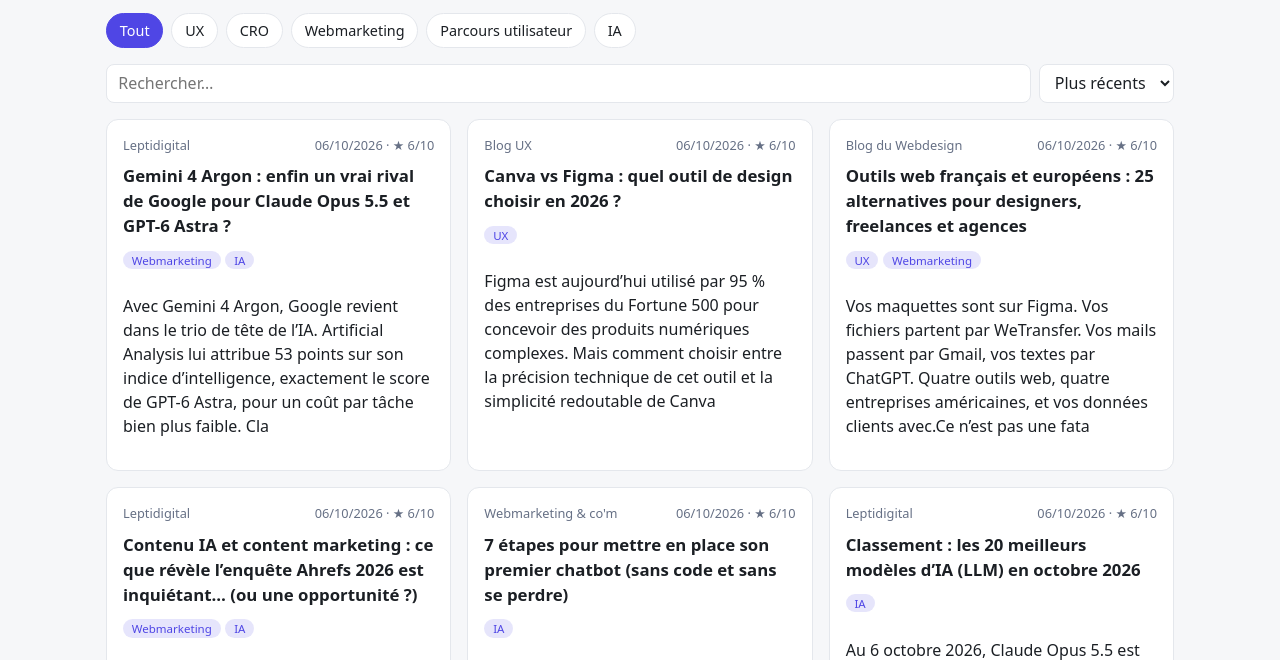
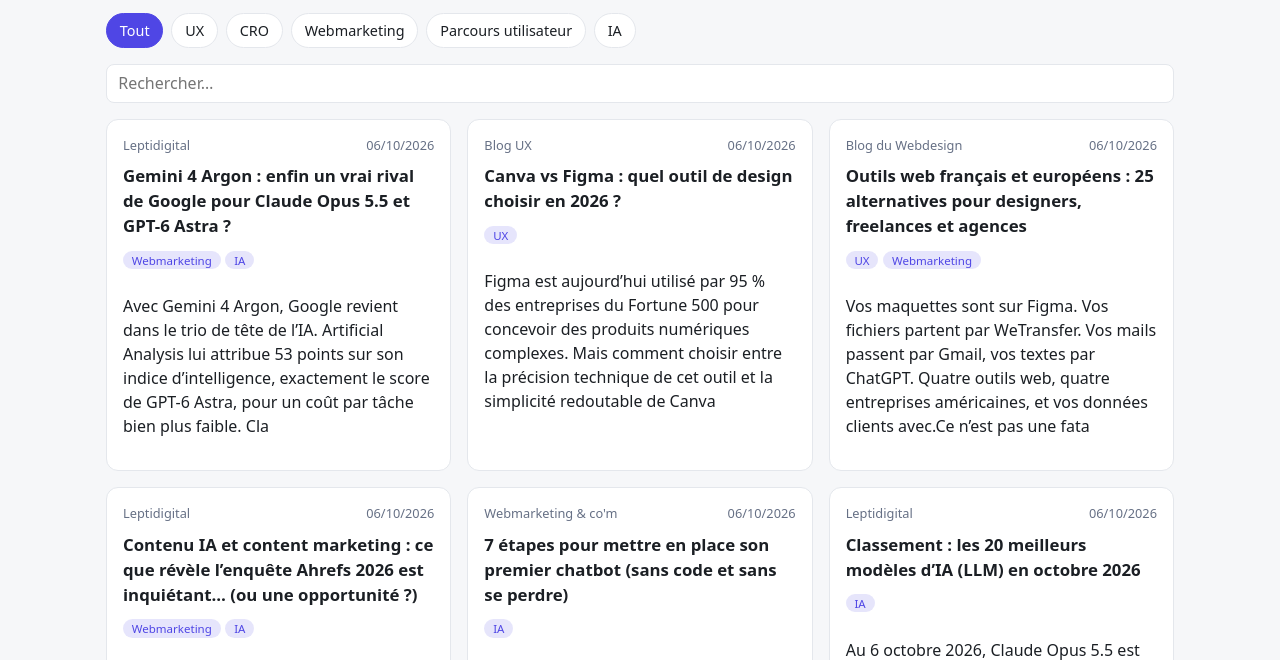
Before and after one commit to vianneygross/veille-equipe, a website: page site/index.html in a window 1280 px wide. Shown: the part 95-755 px from the top of the page. Drawn offline with Linux system fonts and the light colour scheme.

Commit message:
feat: remove score and sort selector

```diff
--- a/site/index.html
+++ b/site/index.html
@@ -36,10 +36,6 @@
   <div class="bar" id="chips"></div>
   <div class="bar">
     <input id="q" type="search" placeholder="Rechercher…" aria-label="Rechercher">
-    <select id="sort" aria-label="Tri">
-      <option value="date">Plus récents</option>
-      <option value="score">Plus utiles</option>
-    </select>
   </div>
 </header>
 <main id="list"></main>
@@ -47,7 +43,7 @@
 <button id="top" class="top" aria-label="Retour en haut" title="Retour en haut" hidden>↑</button>
 <script>
 const PAGE = 15;
-const state = { topic: null, q: "", sort: "date", items: [], shown: PAGE };
+const state = { topic: null, q: "", items: [], shown: PAGE };
 const $ = (id) => document.getElementById(id);
 const esc = (s = "") => s.replace(/[&<>"']/g, (c) => ({ "&": "&amp;", "<": "&lt;", ">": "&gt;", '"': "&quot;", "'": "&#39;" }[c]));
 const safeUrl = (u) => (/^https?:\/\//.test(u) ? u : "#");
@@ -57,14 +53,14 @@ function render() {
   const items = state.items
     .filter((i) => !state.topic || i.topics.includes(state.topic))
     .filter((i) => !q || (i.title + i.summary + i.source).toLowerCase().includes(q))
-    .sort((a, b) => state.sort === "score" ? b.score - a.score || b.date.localeCompare(a.date) : b.date.localeCompare(a.date));
+    .sort((a, b) => b.date.localeCompare(a.date));
   const visible = items.slice(0, state.shown);
   const left = items.length - visible.length;
   $("more").hidden = left <= 0;
   $("more").textContent = `Voir plus (${Math.min(PAGE, left)} sur ${left} restants)`;
   $("list").innerHTML = visible.length ? visible.map((i) => `
     <article>
-      <div class="meta"><span>${esc(i.source)}</span><span>${new Date(i.date).toLocaleDateString("fr-FR")} · ★ ${i.score}/10</span></div>
+      <div class="meta"><span>${esc(i.source)}</span><span>${new Date(i.date).toLocaleDateString("fr-FR")}</span></div>
       <h2><a href="${esc(safeUrl(i.url))}" target="_blank" rel="noopener noreferrer">${esc(i.title)}</a></h2>
       <div class="tags">${i.topics.map((t) => `<span>${esc(t)}</span>`).join("")}</div>
       <p>${esc(i.summary)}</p>
@@ -89,7 +85,6 @@ fetch("data/items.json").then((r) => r.json()).then((d) => {
   chips(d.topics); render();
 }).catch(() => { $("updated").textContent = "Impossible de charger les données."; });
 $("q").oninput = (e) => { state.q = e.target.value; state.shown = PAGE; render(); };
-$("sort").onchange = (e) => { state.sort = e.target.value; state.shown = PAGE; render(); };
 $("more").onclick = () => { state.shown += PAGE; render(); };
 const toTop = $("top");
 addEventListener("scroll", () => { toTop.hidden = scrollY < 600; }, { passive: true });
```
